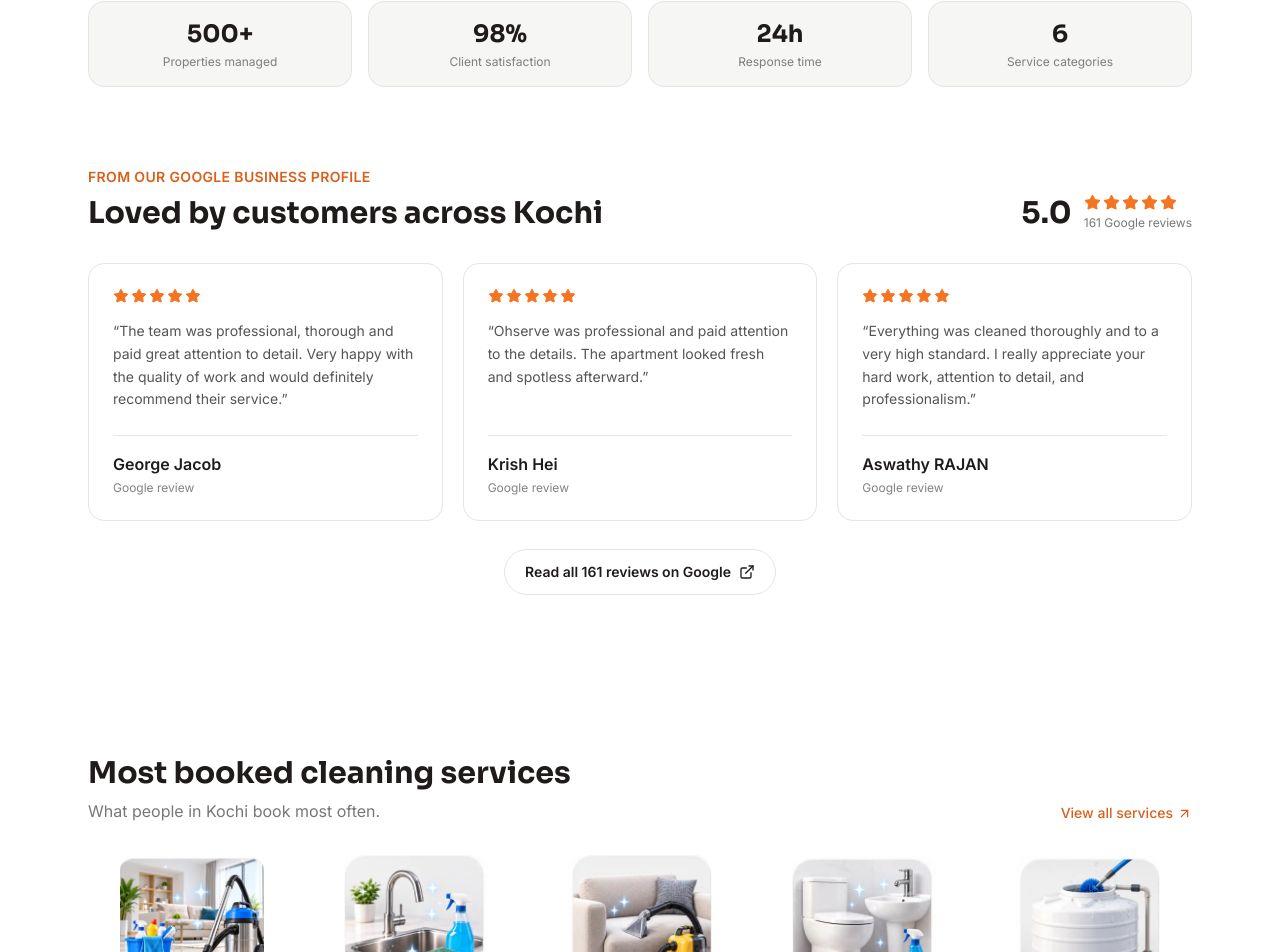
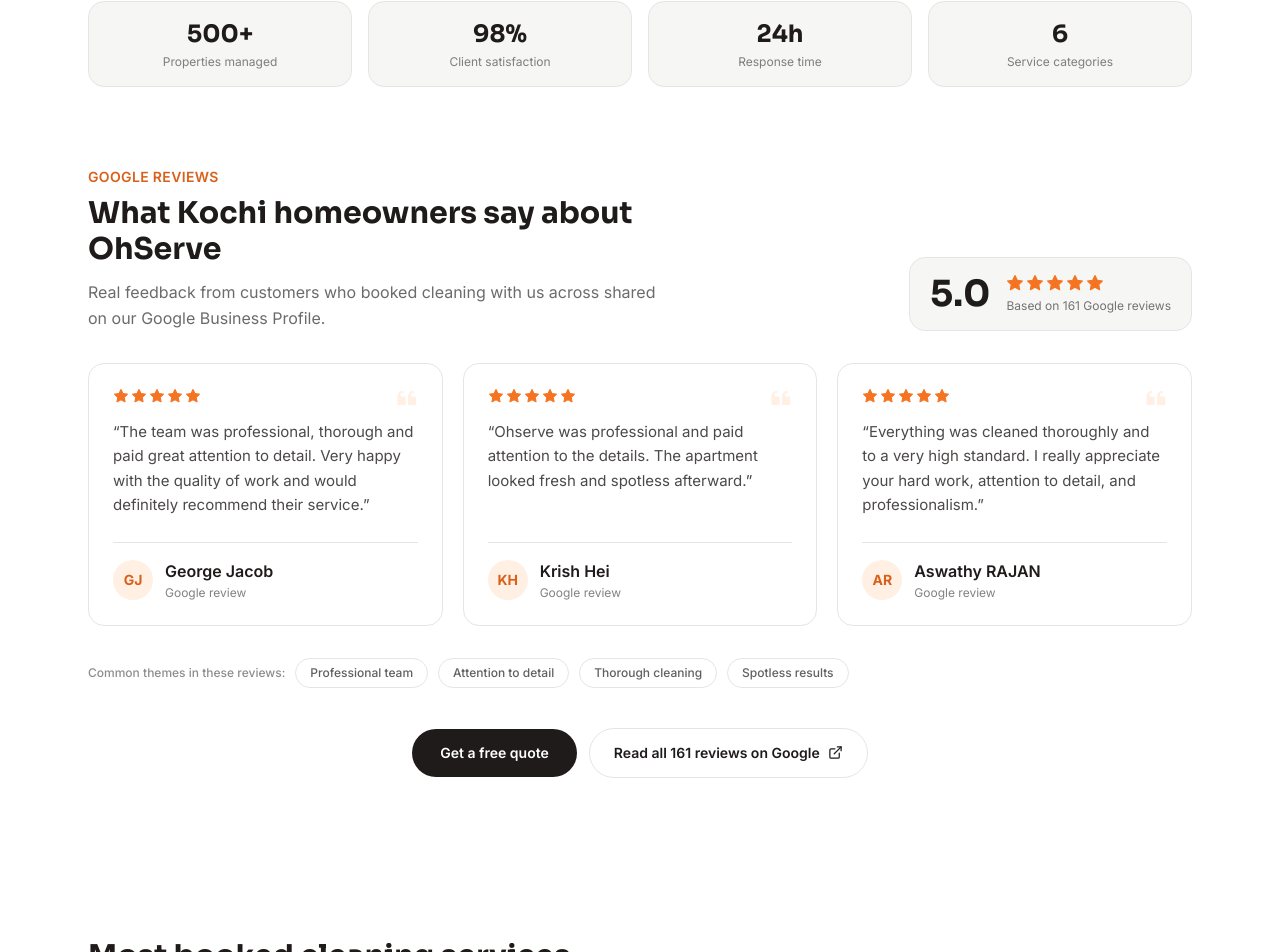
Before and after one commit to nobinbabu94/ohserve, a Next.js app: page / in a window 1280 px wide. Shown: the part 829-1781 px from the top of the page. Built offline with nearby package versions, Linux system fonts and the light colour scheme.

Commit message:
reviews added and changes made

```diff
--- a/components/GoogleReviews.tsx
+++ b/components/GoogleReviews.tsx
@@ -1,7 +1,17 @@
 import Link from "next/link";
-import { ExternalLink, Star } from "lucide-react";
 
-const googleReviews = [
+type Review = {
+  name: string;
+  quote: string;
+  // Optional — fill these in only when you know them for sure.
+  // They show up on the card automatically when present.
+  service?: string; // e.g. "Deep Cleaning"
+  area?: string; // e.g. "Kakkanad"
+};
+
+// Only real reviews from your Google Business Profile belong here.
+// To add more, copy a block, paste the customer's actual text and name.
+const googleReviews: Review[] = [
   {
     name: "George Jacob",
     quote:
@@ -19,7 +29,89 @@
   },
 ];
 
+const RATING = "5.0";
+const REVIEW_COUNT = 161;
 const googleReviewsUrl = "https://share.google/KpO4I5wFwguV57Y7L";
+
+// Themes taken straight from the reviews shown below.
+const themes = [
+  "Professional team",
+  "Attention to detail",
+  "Thorough cleaning",
+  "Spotless results",
+];
+
+function StarIcon({ size = 16 }: { size?: number }) {
+  return (
+    <svg
+      width={size}
+      height={size}
+      viewBox="0 0 24 24"
+      fill="currentColor"
+      stroke="currentColor"
+      strokeWidth="1.5"
+      strokeLinejoin="round"
+      aria-hidden="true"
+    >
+      <polygon points="12 2 15.09 8.26 22 9.27 17 14.14 18.18 21.02 12 17.77 5.82 21.02 7 14.14 2 9.27 8.91 8.26 12 2" />
+    </svg>
+  );
+}
+
+function ExternalLinkIcon({ size = 16 }: { size?: number }) {
+  return (
+    <svg
+      width={size}
+      height={size}
+      viewBox="0 0 24 24"
+      fill="none"
+      stroke="currentColor"
+      strokeWidth="2"
+      strokeLinecap="round"
+      strokeLinejoin="round"
+      aria-hidden="true"
+    >
+      <path d="M18 13v6a2 2 0 0 1-2 2H5a2 2 0 0 1-2-2V8a2 2 0 0 1 2-2h6" />
+      <path d="M15 3h6v6" />
+      <path d="M10 14 21 3" />
+    </svg>
+  );
+}
+
+function QuoteIcon() {
+  return (
+    <svg
+      width="28"
+      height="28"
+      viewBox="0 0 24 24"
+      fill="currentColor"
+      aria-hidden="true"
+    >
+      <path d="M7.17 6A4.17 4.17 0 0 0 3 10.17V18h7v-7H6.5a.5.5 0 0 1-.5-.5v-.33A1.17 1.17 0 0 1 7.17 8H8V6h-.83Zm9 0A4.17 4.17 0 0 0 12 10.17V18h7v-7h-3.5a.5.5 0 0 1-.5-.5v-.33A1.17 1.17 0 0 1 16.17 8H17V6h-.83Z" />
+    </svg>
+  );
+}
+
+function Stars({ size }: { size: number }) {
+  return (
+    <div
+      role="img"
+      aria-label="5 out of 5 stars"
+      className="flex gap-0.5 text-orange"
+    >
+      {Array.from({ length: 5 }, (_, i) => (
+        <StarIcon key={i} size={size} />
+      ))}
+    </div>
+  );
+}
+
+function initials(name: string) {
+  const parts = name.trim().split(/\s+/);
+  const first = parts[0]?.[0] ?? "";
+  const last = parts.length > 1 ? parts[parts.length - 1][0] : "";
+  return (first + last).toUpperCase();
+}
 
 export default function GoogleReviews() {
   return (
@@ -27,85 +119,107 @@
       aria-labelledby="google-reviews-heading"
       className="max-w-content mx-auto px-6 py-16 sm:py-20"
     >
+      {/* Header */}
       <div className="flex flex-col gap-6 sm:flex-row sm:items-end sm:justify-between">
-        <div>
+        <div className="max-w-xl">
           <p className="text-sm font-semibold uppercase tracking-wide text-orange-dark">
-            From our Google Business Profile
+            Google reviews
           </p>
           <h2
             id="google-reviews-heading"
-            className="mt-2 font-display text-2xl font-bold sm:text-3xl"
+            className="mt-2 font-display text-2xl font-bold leading-tight sm:text-3xl"
           >
-            Loved by customers across Kochi
+            What Kochi homeowners say about OhServe
           </h2>
+          <p className="mt-3 text-ink/65 leading-relaxed">
+            Real feedback from customers who booked cleaning with us across
+            shared on our Google Business Profile.
+          </p>
         </div>
 
-        <div className="flex items-center gap-3">
-          <span className="font-display text-3xl font-bold">5.0</span>
+        <div className="flex items-center gap-4 rounded-2xl border border-line bg-mist px-5 py-4 self-start sm:self-auto">
+          <span className="font-display text-4xl font-bold leading-none">
+            {RATING}
+          </span>
           <div>
-            <div
-              role="img"
-              aria-label="5 out of 5 stars"
-              className="flex gap-0.5 text-orange"
-            >
-              {Array.from({ length: 5 }, (_, index) => (
-                <Star
-                  key={index}
-                  aria-hidden="true"
-                  size={17}
-                  fill="currentColor"
-                  strokeWidth={1.5}
-                />
-              ))}
-            </div>
-            <p className="mt-1 text-xs text-ink/60">161 Google reviews</p>
+            <Stars size={18} />
+            <p className="mt-1.5 text-xs text-ink/60">
+              Based on {REVIEW_COUNT} Google reviews
+            </p>
           </div>
         </div>
       </div>
 
-      <div className="mt-8 grid gap-5 md:grid-cols-3">
+      {/* Review cards — swipeable on mobile, 3-up grid on desktop */}
+      <div className="mt-8 -mx-6 flex snap-x snap-mandatory gap-4 overflow-x-auto px-6 pb-3 [scrollbar-width:none] [&::-webkit-scrollbar]:hidden md:mx-0 md:grid md:grid-cols-3 md:gap-5 md:overflow-visible md:px-0 md:pb-0">
         {googleReviews.map((review) => (
           <figure
             key={review.name}
-            className="flex h-full flex-col rounded-2xl border border-line bg-white p-6"
+            className="relative flex w-[85%] shrink-0 snap-center flex-col rounded-2xl border border-line bg-white p-6 md:w-auto"
           >
-            <div
-              role="img"
-              aria-label="5 out of 5 stars"
-              className="flex gap-0.5 text-orange"
-            >
-              {Array.from({ length: 5 }, (_, index) => (
-                <Star
-                  key={index}
-                  aria-hidden="true"
-                  size={16}
-                  fill="currentColor"
-                  strokeWidth={1.5}
-                />
-              ))}
-            </div>
-            <blockquote className="mt-4 flex-1 text-sm leading-relaxed text-ink/75">
+            <span className="absolute right-5 top-5 text-orange-light">
+              <QuoteIcon />
+            </span>
+
+            <Stars size={16} />
+
+            <blockquote className="mt-4 flex-1 text-[15px] leading-relaxed text-ink/80">
               “{review.quote}”
             </blockquote>
-            <figcaption className="mt-6 border-t border-line pt-4">
-              <cite className="not-italic font-semibold text-ink">
-                {review.name}
-              </cite>
-              <p className="mt-1 text-xs text-ink/55">Google review</p>
+
+            <figcaption className="mt-6 flex items-center gap-3 border-t border-line pt-4">
+              <span
+                aria-hidden="true"
+                className="flex h-10 w-10 shrink-0 items-center justify-center rounded-full bg-orange-light text-sm font-bold text-orange-dark"
+              >
+                {initials(review.name)}
+              </span>
+              <div className="min-w-0">
+                <cite className="block truncate not-italic font-semibold text-ink">
+                  {review.name}
+                </cite>
+                <p className="mt-0.5 text-xs text-ink/55">
+                  Google review
+                  {review.service ? ` · ${review.service}` : ""}
+                  {review.area ? ` · ${review.area}` : ""}
+                </p>
+              </div>
             </figcaption>
           </figure>
         ))}
       </div>
 
-      <div className="mt-7 text-center">
+      {/* Common themes */}
+      <div className="mt-8 flex flex-wrap items-center gap-2.5">
+        <span className="text-xs font-medium text-ink/50">
+          Common themes in these reviews:
+        </span>
+        {themes.map((theme) => (
+          <span
+            key={theme}
+            className="rounded-full border border-line bg-paper px-3.5 py-1.5 text-xs font-medium text-ink/70"
+          >
+            {theme}
+          </span>
+        ))}
+      </div>
+
+      {/* CTAs */}
+      <div className="mt-10 flex flex-col items-center justify-center gap-3 sm:flex-row">
+        <Link
+          href="/contact"
+          className="inline-flex w-full items-center justify-center rounded-full bg-ink px-7 py-3.5 text-sm font-semibold text-paper transition-colors hover:bg-orange-dark focus-ring sm:w-auto"
+        >
+          Get a free quote
+        </Link>
         <Link
           href={googleReviewsUrl}
           target="_blank"
           rel="noopener noreferrer"
-          className="inline-flex items-center gap-2 rounded-full border border-line px-5 py-3 text-sm font-semibold text-ink transition-colors hover:border-orange hover:bg-orange-light focus-ring"
+          className="inline-flex w-full items-center justify-center gap-2 rounded-full border border-line px-6 py-3.5 text-sm font-semibold text-ink transition-colors hover:border-orange hover:bg-orange-light focus-ring sm:w-auto"
         >
-          Read all 161 reviews on Google
-          <ExternalLink aria-hidden="true" size={16} />
+          Read all {REVIEW_COUNT} reviews on Google
+          <ExternalLinkIcon size={15} />
         </Link>
       </div>
     </section>
```
